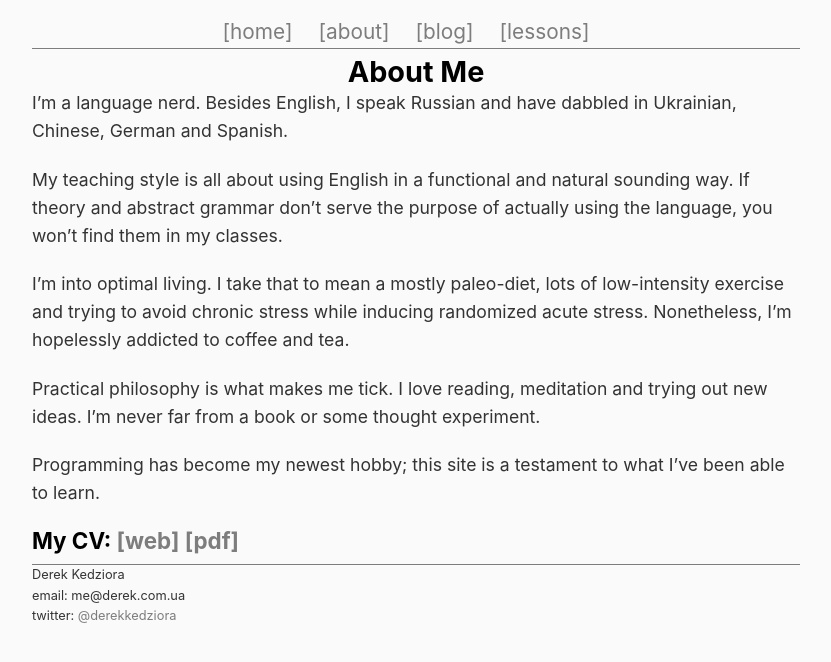
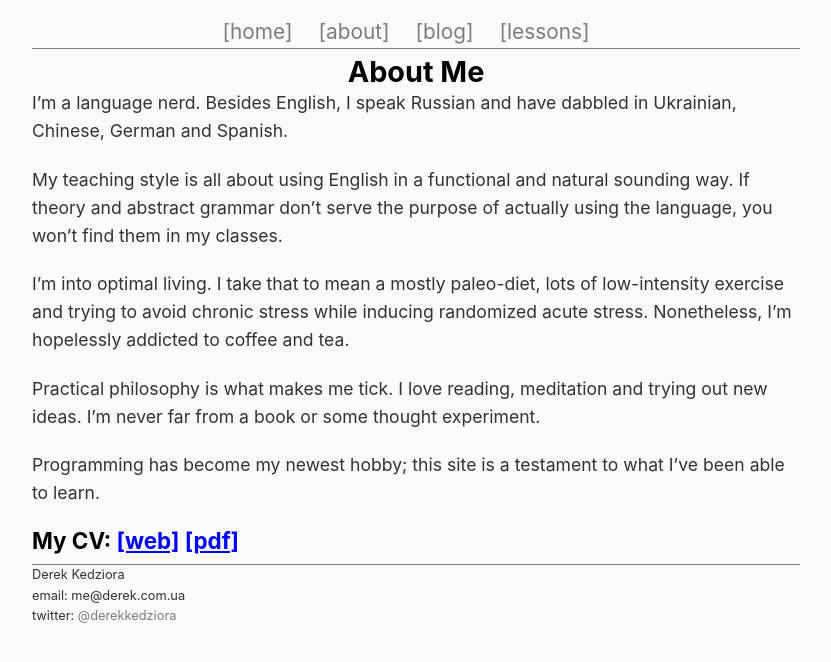
Before and after one commit to ZeroDeth/derekkedziora.github.io, a Jekyll site: the page built from pages/about.md, in a window 1280 px wide. Shown: the top 662 px of the page, without its empty margins (224-1055 px from the left). Built offline with Jekyll 4.4.1, drawn with Linux system fonts in a browser that asks for light colours.

Commit message:
link format changed

```diff
--- a/css/main.css
+++ b/css/main.css
@@ -7,14 +7,19 @@ body {
 
 
 a {
-    text-decoration: none;
-    color: #7d7d7d;
+    text-decoration: underline;
+    color: blue;
 }
 
 a:hover {
     color: white;
     background-color: black;
 }
+
+/*nav a {
+       color: #7d7d7d;
+       text-decoration: none;
+    } */
 
 p, ul, ol {
     font-size: 1.1em;
@@ -56,11 +61,21 @@ nav ul li, footer ul li {
     border-bottom-width: 1px;
 }
 
+#top-bar a {
+       color: #7d7d7d;
+       text-decoration: none;
+}
+
 #bottom-bar {
     border-top: solid;
     border-color: #7d7d7d;
     border-top-width: 1px;
     font-size: .8em;
+}
+
+#bottom-bar a {
+    color: #7d7d7d;
+    text-decoration: none;
 }
 
 #content-link {
```
